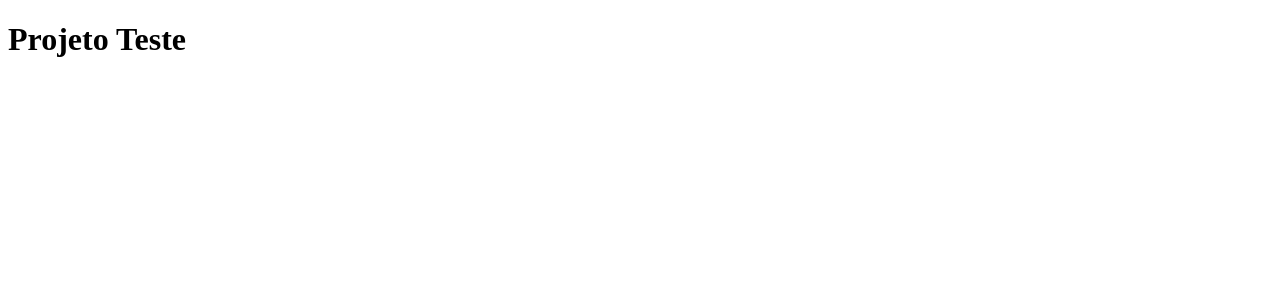
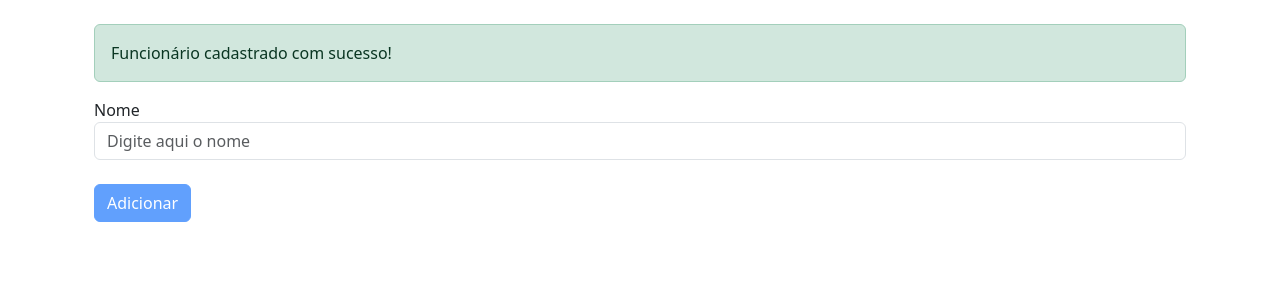
Before and after one commit to davilnv/project-angular-components, an Angular app: page / in a window 1280 px wide. Shown: the top 300 px of the page. Built offline with nearby package versions, Linux system fonts and the light colour scheme.

Commit message:
Study of interpolation, event binding and reference variables

```diff
--- a/angular.json
+++ b/angular.json
@@ -25,7 +25,8 @@
               "src/assets"
             ],
             "styles": [
-              "src/styles.css"
+              "src/styles.css",
+              "node_modules/bootstrap/dist/css/bootstrap.min.css"
             ],
             "scripts": []
           },
--- a/package.json
+++ b/package.json
@@ -18,6 +18,7 @@
     "@angular/platform-browser": "^16.1.0",
     "@angular/platform-browser-dynamic": "^16.1.0",
     "@angular/router": "^16.1.0",
+    "bootstrap": "^5.3.0",
     "rxjs": "~7.8.0",
     "tslib": "^2.3.0",
     "zone.js": "~0.13.0"
--- a/src/app/app.component.html
+++ b/src/app/app.component.html
@@ -1,3 +1,25 @@
-<div>
-  <h1>{{ title }}</h1>
+<div class="container p-4">
+  <div class="alert alert-success" role="alert">
+    Funcionário <b>{{ nome }}</b> cadastrado com sucesso!
+  </div>
+
+  <div class="form-group mb-4">
+    <label for="form-example">Nome</label>
+    <input
+      type="text"
+      class="form-control"
+      id="form-example"
+      placeholder="Digite aqui o nome"
+      #nomeInput
+      (input)="alterar($event)"
+    >
+  </div>
+
+  <button
+    class="btn btn-primary"
+    (click)="adicionar(nomeInput.value)"
+    [disabled]="nome.length == 0"
+  >
+    Adicionar
+  </button>
 </div>
--- a/src/app/app.component.ts
+++ b/src/app/app.component.ts
@@ -6,5 +6,14 @@ import { Component } from '@angular/core';
   styleUrls: ['./app.component.css']
 })
 export class AppComponent {
-  title = 'Projeto Teste';
+  nome = '';
+
+  alterar(nome: any) {
+    this.nome = nome.target.value;
+  }
+
+  adicionar(nome: string) {
+    this.nome = nome;
+  }
+
 }
--- a/src/app/app.module.ts
+++ b/src/app/app.module.ts
@@ -6,7 +6,7 @@ import { AppComponent } from './app.component';
 
 @NgModule({
   declarations: [
-    AppComponent
+    AppComponent,
   ],
   imports: [
     BrowserModule,
```
Also changed, not shown: 1 other file (tests, documents, lock files or other folders).
